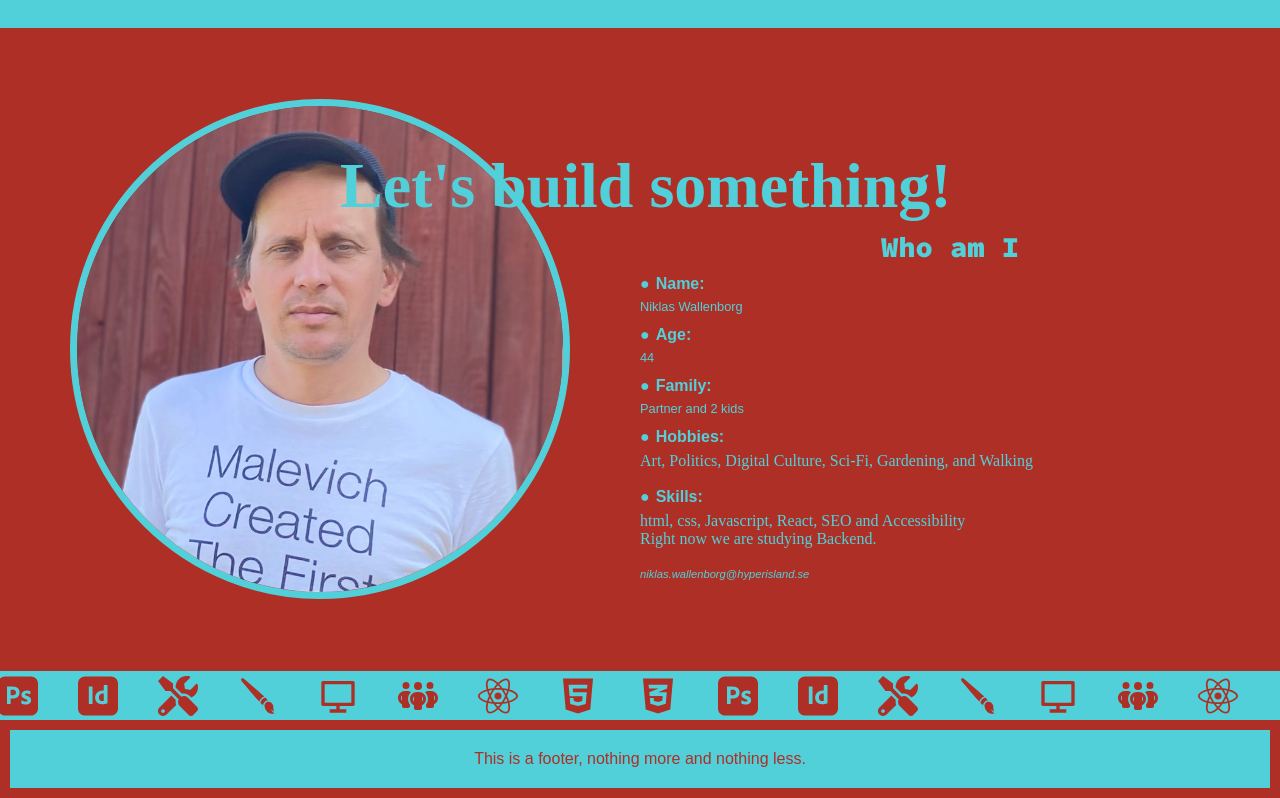
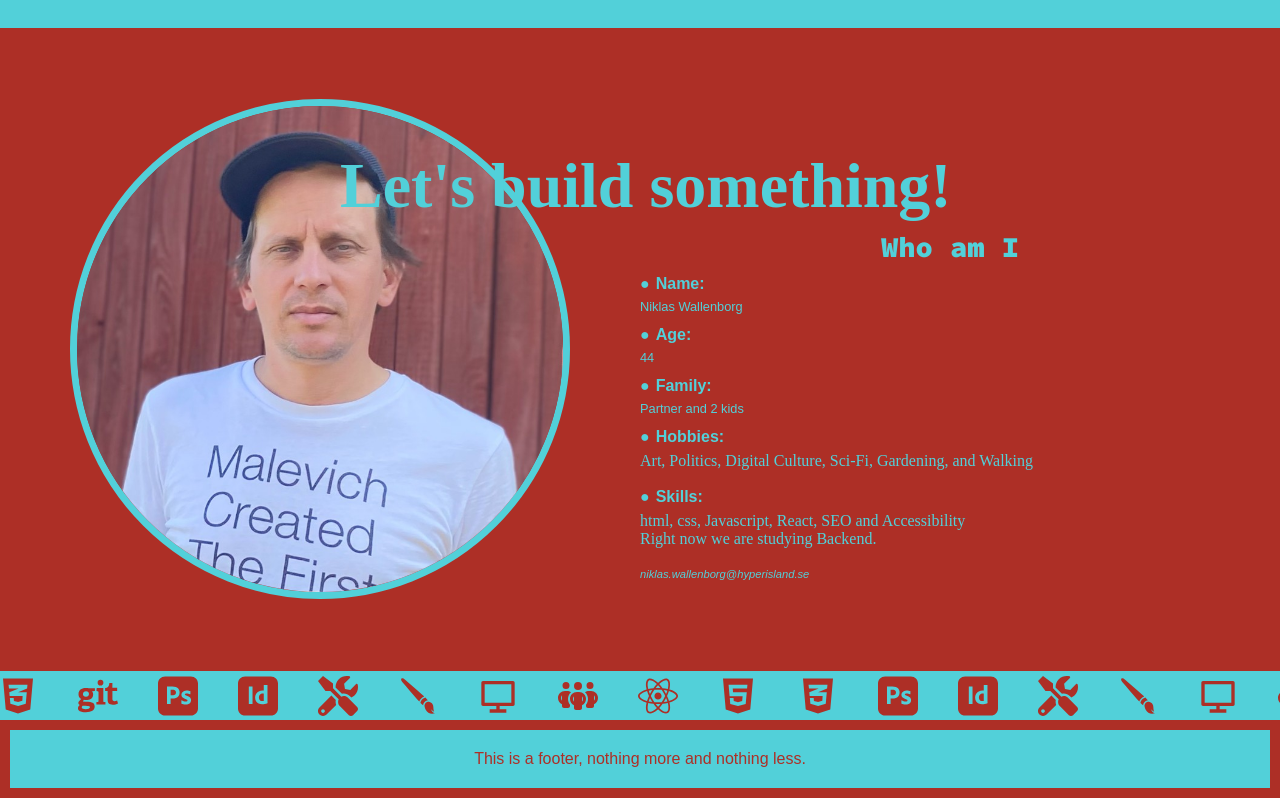
Before and after one commit to Wallenborg/front-port, a React (Create React App) app: page / in a window 1280 px wide. Shown: the part 3716-4514 px from the top of the page. Built offline with nearby package versions, Linux system fonts and the light colour scheme; a web font is replaced by a local one.

Commit message:
update marquee

```diff
--- a/src/components/iconMarquee/IconMarquee.jsx
+++ b/src/components/iconMarquee/IconMarquee.jsx
@@ -1,10 +1,11 @@
 import Marquee from "react-fast-marquee";
 import "./IconMarquee.css";
 import { FaPeopleGroup, FaCss3Alt } from "react-icons/fa6";
-import { FaReact, FaHtml5, FaTools } from "react-icons/fa";
+import { FaReact, FaHtml5, FaTools, FaGit } from "react-icons/fa";
 import { SiAdobephotoshop, SiAdobeindesign } from "react-icons/si";
 import { GiPaintBrush } from "react-icons/gi";
 import { RiComputerLine } from "react-icons/ri";
+import { IoLogoJavascript } from "react-icons/io";
 
 function IconMarquee() {
   return (
@@ -12,7 +13,9 @@ function IconMarquee() {
       <FaPeopleGroup className="marquee-icon" />
       <FaReact className="marquee-icon" />
       <FaHtml5 className="marquee-icon" />
+      <IoLogoJavascript className="marquee-icon" />
       <FaCss3Alt className="marquee-icon" />
+      <FaGit className="marquee-icon" />
       <SiAdobephotoshop className="marquee-icon" />
       <SiAdobeindesign className="marquee-icon" />
       <FaTools className="marquee-icon" />
```
